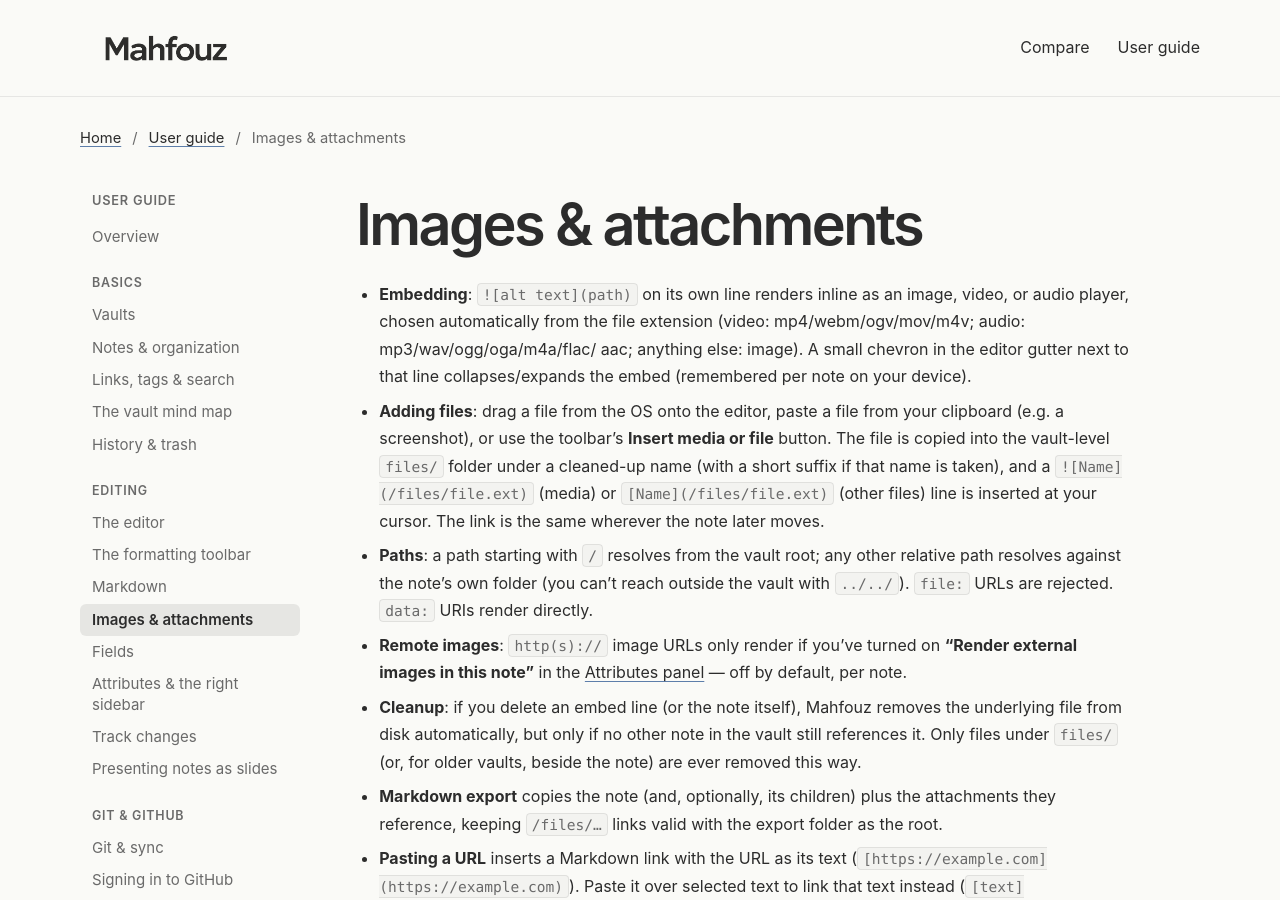
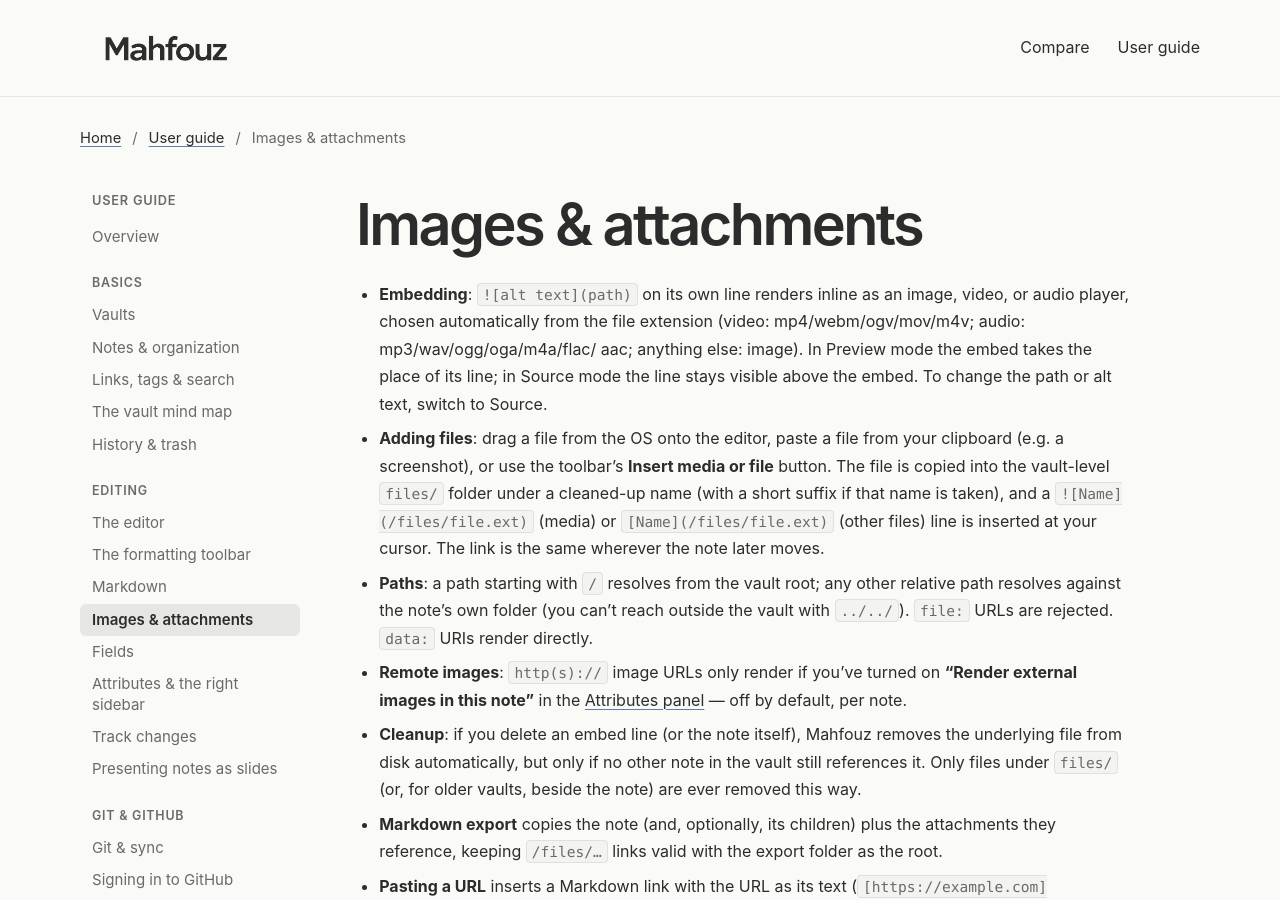
Before and after one commit to mahfouz-app/docs, a Jekyll site: the page built from guide/media.md, in a window 1280 px wide and 900 px high. Built offline with Jekyll 4.4.1, drawn with Linux system fonts in a browser that asks for light colours.

Commit message:
guide: media embeds replace their line in Preview; collapse removed
Co-Authored-By: Claude Opus 5.5 <noreply@anthropic.com>

```diff
--- a/guide/media.md
+++ b/guide/media.md
@@ -8,9 +8,9 @@ permalink: /guide/media/
 - **Embedding**: `![alt text](path)` on its own line renders inline as an
   image, video, or audio player, chosen automatically from the file
   extension (video: mp4/webm/ogv/mov/m4v; audio: mp3/wav/ogg/oga/m4a/flac/
-  aac; anything else: image). A small chevron in the editor gutter next to
-  that line collapses/expands the embed (remembered per note on your
-  device).
+  aac; anything else: image). In Preview mode the embed takes the place of
+  its line; in Source mode the line stays visible above the embed. To
+  change the path or alt text, switch to Source.
 - **Adding files**: drag a file from the OS onto the editor, paste a file
   from your clipboard (e.g. a screenshot), or use the toolbar's **Insert
   media or file** button. The file is copied into the vault-level `files/`
```
Also changed, not shown: guide/editor.md (+3 -0 lines).
